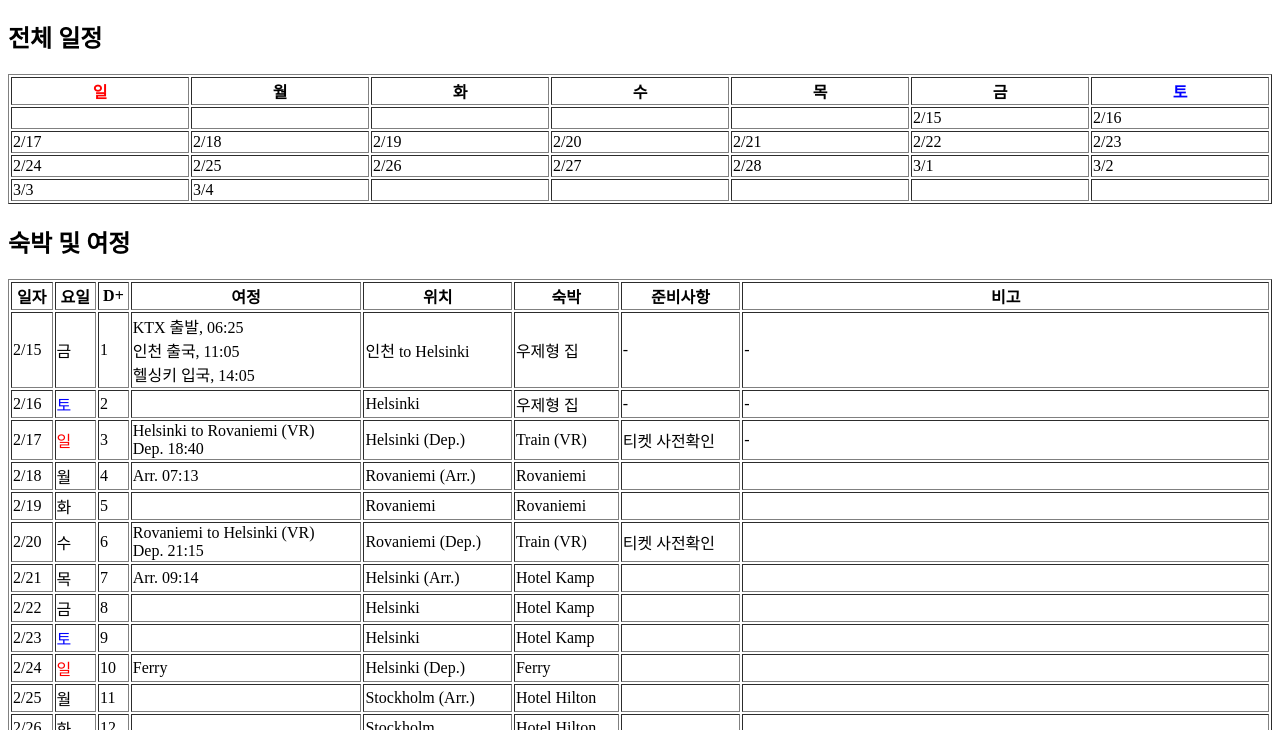
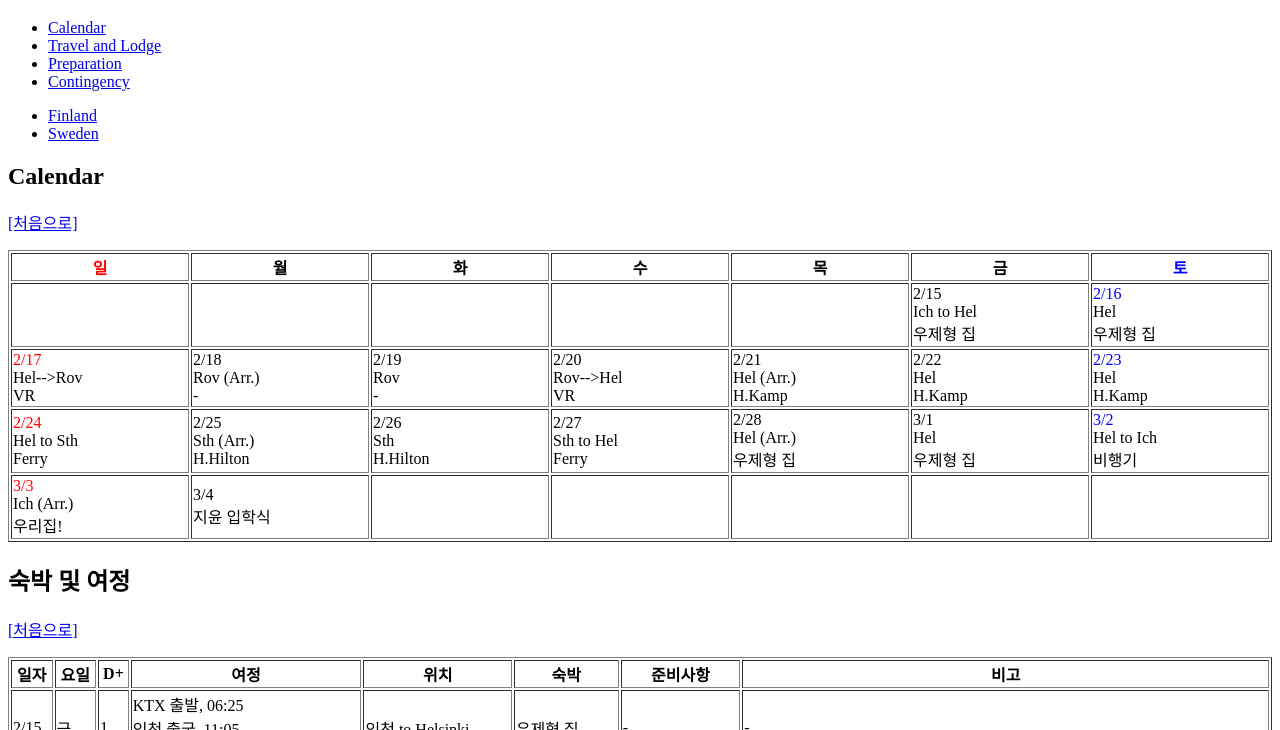
Before and after one commit to shinecbj/gombae, a plain HTML site: page itenery.html in a window 1280 px wide. Shown: the part 70-800 px from the top of the page. Drawn offline with Linux system fonts and the light colour scheme.

Commit message:
내용 추가. 링크 반영

```diff
--- a/itenery.html
+++ b/itenery.html
@@ -6,6 +6,13 @@
     <meta charset="utf-8">
     <title>곰배곰진 북유럽 여행준비</title>
     <style media="screen">
+      .calendar {
+        table-layout: fixed;
+        width: 100%;
+      }
+      .calendar td {
+        width 25%;
+      }
       .sunday {
         color: red;
       }
@@ -15,26 +22,38 @@
     </style>
   </head>
   <body>
-    <h1>여행 준비 전반</h1>
-    <h2>전체 일정</h2>
-    <table border="1px" width=100%>
+    <h1 id="overall-top">여행 준비 전반</h1>
+    <ul>
+      <li><a href="#calendar-link">Calendar</a></li>
+      <li><a href="#travel-and-lodge">Travel and Lodge</a></li>
+      <li><a href="#preparation">Preparation</a></li>
+      <li><a href="#contingency">Contingency</a></li>
+    </ul>
+    <ul>
+      <li><a href="https://shinecbj.github.io/gombae/finland.html" target="_blank">Finland</a></li>
+      <li><a href="https://shinecbj.github.io/gombae/sweden.html" target="_blank">Sweden</a></li>
+    </ul>
+    <h2 id="calendar-link">Calendar</h2>
+    <p><a href="#overall-top">[처음으로]</a></p>
+    <table class="calendar" border="1px">
       <tr>
         <th class="sunday">일</th><th class="monday">월</th><th class="tuesday">화</th><th class="wednesday">수</th><th class="thursday">목</th><th class="friday">금</th><th class="saturday">토</th>
       </tr>
-        <td></td><td></td><td></td><td></td><td></td><td>2/15</td><td>2/16</td>
+        <td></td><td></td><td></td><td></td><td></td><td>2/15<br>Ich to Hel<br>우제형 집</td><td><span class="saturday">2/16</span><br>Hel<br>우제형 집</td>
       <tr>
-        <td>2/17</td><td>2/18</td><td>2/19</td><td>2/20</td><td>2/21</td><td>2/22</td><td>2/23</td>
+        <td><span class="sunday">2/17</span><br>Hel-->Rov<br>VR</td><td>2/18<br>Rov (Arr.)<br>-</td><td>2/19<br>Rov<br>-</td><td>2/20<br>Rov-->Hel<br>VR</td><td>2/21<br>Hel (Arr.)<br>H.Kamp</td><td>2/22<br>Hel<br>H.Kamp</td><td><span class="saturday">2/23</span><br>Hel<br>H.Kamp</td>
       </tr>
       <tr>
-        <td>2/24</td><td>2/25</td><td>2/26</td><td>2/27</td><td>2/28</td><td>3/1</td><td>3/2</td>
+        <td><span class="sunday">2/24</span><br>Hel to Sth<br>Ferry</td><td>2/25<br>Sth (Arr.)<br>H.Hilton</td><td>2/26<br>Sth<br>H.Hilton</td><td>2/27<br>Sth to Hel<br>Ferry</td><td>2/28<br>Hel (Arr.)<br>우제형 집</td><td>3/1<br>Hel<br>우제형 집</td><td><span class="saturday">3/2</span><br>Hel to Ich<br>비행기</td>
       </tr>
       <tr>
-        <td>3/3</td><td>3/4</td><td></td><td></td><td></td><td></td><td></td>
+        <td><span class="sunday">3/3</span><br>Ich (Arr.)<br>우리집!</td><td>3/4<br>지윤 입학식</td><td></td><td></td><td></td><td></td><td></td>
       </tr>
 
     </table>
 
-    <h2>숙박 및 여정</h2>
+    <h2 id="travel-and-lodge">숙박 및 여정</h2>
+    <p><a href="#overall-top">[처음으로]</a></p>
     <table border="1px" width=100%>
       <tr>
         <th>일자</th><th>요일</th><th>D+</th><th>여정</th><th>위치</th><th>숙박</th><th>준비사항</th><th>비고</th>
@@ -43,10 +62,10 @@
         <td>2/15</td><td>금</td><td>1</td><td>KTX 출발, 06:25<br>인천 출국, 11:05<br>헬싱키 입국, 14:05</td><td>인천 to Helsinki</td><td>우제형 집</td><td>-</td><td>-</td>
       </tr>
       <tr>
-        <td>2/16</td><td class="saturday">토</td><td>2</td><td></td><td>Helsinki</td><td>우제형 집</td><td>-</td><td>-</td>
+        <td><span class="saturday">2/16</span></td><td class="saturday">토</td><td>2</td><td></td><td>Helsinki</td><td>우제형 집</td><td>-</td><td>-</td>
       </tr>
       <tr>
-        <td>2/17</td><td class="sunday">일</td><td>3</td><td>Helsinki to Rovaniemi (VR)<br>Dep. 18:40</td><td>Helsinki (Dep.)</td><td>Train (VR)</td><td>티켓 사전확인</td><td>-</td>
+        <td><span class="sunday">2/17</span></td><td class="sunday">일</td><td>3</td><td>Helsinki to Rovaniemi (VR)<br>Dep. 18:40</td><td>Helsinki (Dep.)</td><td>Train (VR)</td><td>티켓 사전확인</td><td>-</td>
       </tr>
       <tr>
         <td>2/18</td><td>월</td><td>4</td><td>Arr. 07:13</td><td>Rovaniemi (Arr.)</td><td>Rovaniemi</td><td></td><td></td>
@@ -64,10 +83,10 @@
         <td>2/22</td><td>금</td><td>8</td><td></td><td>Helsinki</td><td>Hotel Kamp</td><td></td><td></td>
       </tr>
       <tr>
-        <td>2/23</td><td class="saturday">토</td><td>9</td><td></td><td>Helsinki</td><td>Hotel Kamp</td><td></td><td></td>
+        <td><span class="saturday">2/23</span></td><td class="saturday">토</td><td>9</td><td></td><td>Helsinki</td><td>Hotel Kamp</td><td></td><td></td>
       </tr>
       <tr>
-        <td>2/24</td><td class="sunday">일</td><td>10</td><td>Ferry</td><td>Helsinki (Dep.)</td><td>Ferry</td><td></td><td></td>
+        <td><span class="sunday">2/24</span></td><td class="sunday">일</td><td>10</td><td>Ferry</td><td>Helsinki (Dep.)</td><td>Ferry</td><td></td><td></td>
       </tr>
       <tr>
         <td>2/25</td><td>월</td><td>11</td><td></td><td>Stockholm (Arr.)</td><td>Hotel Hilton</td><td></td><td></td>
@@ -85,13 +104,15 @@
         <td>3/1</td><td>금</td><td>15</td><td></td><td>Helsinki</td><td>우제형 집</td><td></td><td></td>
       </tr>
       <tr>
-        <td>3/2</td><td class="saturday">토</td><td>16</td><td>Helsinki 출국, 17:30</td><td>Helsinki (Dep.)</td><td>비행기</td><td></td><td></td>
+        <td><span class="saturday">3/2</span></td><td class="saturday">토</td><td>16</td><td>Helsinki 출국, 17:30</td><td>Helsinki (Dep.)</td><td>비행기</td><td></td><td></td>
       </tr>
       <tr>
-        <td>3/3</td><td class="sunday">일</td><td>17</td><td>인천 입국, 09:10</td><td>인천 (Arr.)</td><td></td><td></td><td>별도 복귀 차량 예매 안함. 천안행 리무진 버스 확인 후 구매할 것.</td>
+        <td><span class="sunday">3/3</span></td><td class="sunday">일</td><td>17</td><td>인천 입국, 09:10</td><td>인천 (Arr.)</td><td></td><td></td><td>별도 복귀 차량 예매 안함. 천안행 리무진 버스 확인 후 구매할 것.</td>
       </tr>
     </table>
-    <h2>사전 준비</h2>
-    <h2>긴급 대응</h2>
+    <h2 id="preparation">사전 준비</h2>
+    <p><a href="#overall-top">[처음으로]</a></p>
+    <h2 id="contingency">긴급 대응</h2>
+    <p><a href="#overall-top">[처음으로]</a></p>
   </body>
 </html>
```
